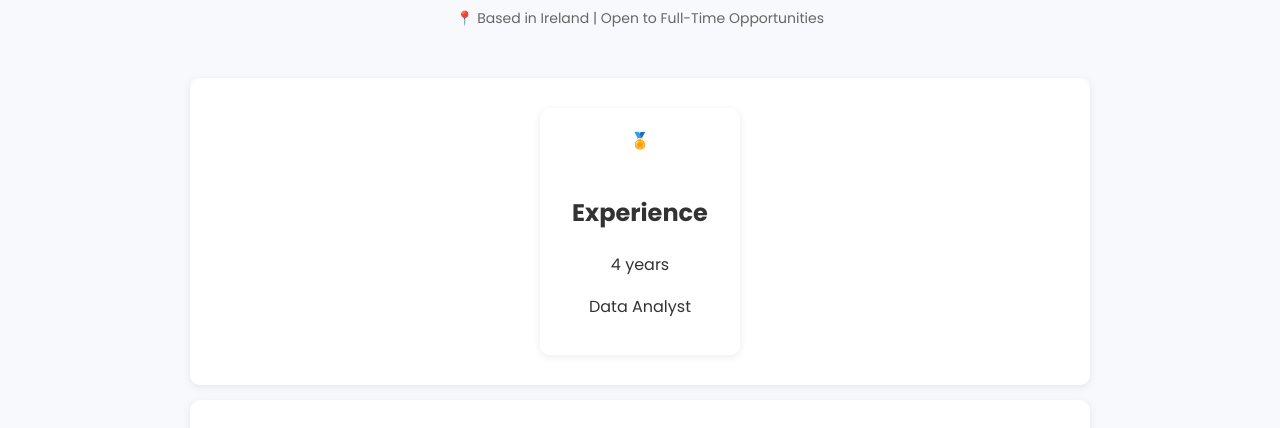
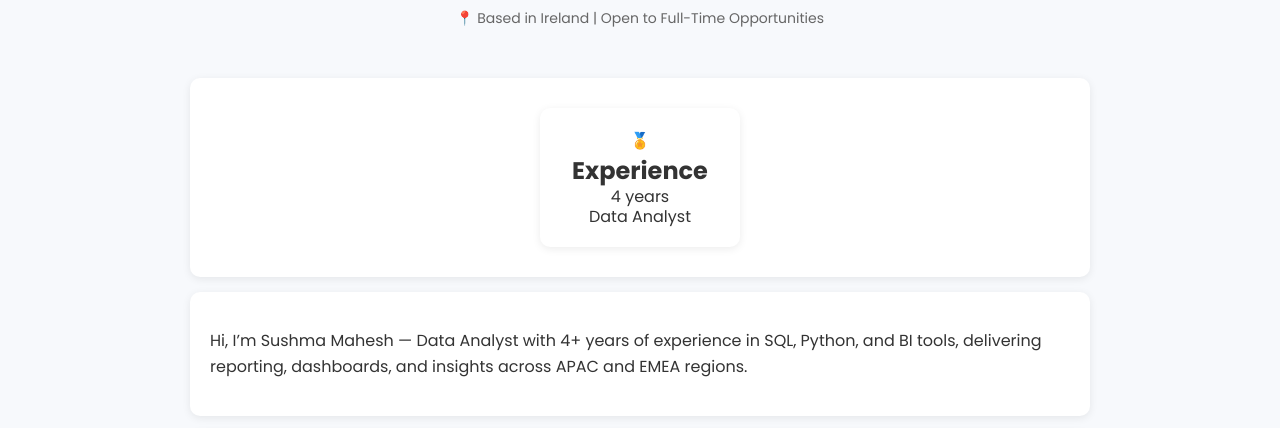
Before and after one commit to SushmaMahesh-Analyst/SushmaMahesh-Analyst.github.io, a plain HTML site: page index.html in a window 1280 px wide. Shown: the part 324-752 px from the top of the page. Drawn offline with Linux system fonts and the light colour scheme.

Commit message:
Update style.css

```diff
--- a/style.css
+++ b/style.css
@@ -81,11 +81,21 @@ h3 {
     width: 200px;
 }
 
+/* ✅ EXPERIENCE TEXT SPACING FIX */
+.about-card h2 {
+    margin: 4px 0;
+    line-height: 1.1;
+}
+
+.about-card p {
+    margin: 2px 0;
+    line-height: 1.1;
+}
+
 /* ========================= */
-/* PORTFOLIO FIX START       */
+/* PORTFOLIO SECTION         */
 /* ========================= */
 
-/* Portfolio section wrapper */
 .portfolio {
     max-width: 1000px;
     margin: 0 auto;
@@ -99,6 +109,7 @@ h2 {
     margin-top: 40px;
 }
 
+/* PROJECT CARDS */
 .project {
     background: white;
     margin: 15px auto;
@@ -107,8 +118,7 @@ h2 {
     box-shadow: 0 2px 8px rgba(0,0,0,0.08);
     max-width: 900px;
     width: 92%;
-
-    text-align: center; /* ✅ fixes left-aligned text issue */
+    text-align: center;
 }
 
 /* BUTTON */
@@ -121,10 +131,12 @@ h2 {
     text-decoration: none;
     border-radius: 6px;
     font-weight: 500;
+    transition: 0.3s ease;
 }
 
 .btn:hover {
     background: #1d283d;
+    transform: translateY(-2px);
 }
 
 /* LINKS */
```
